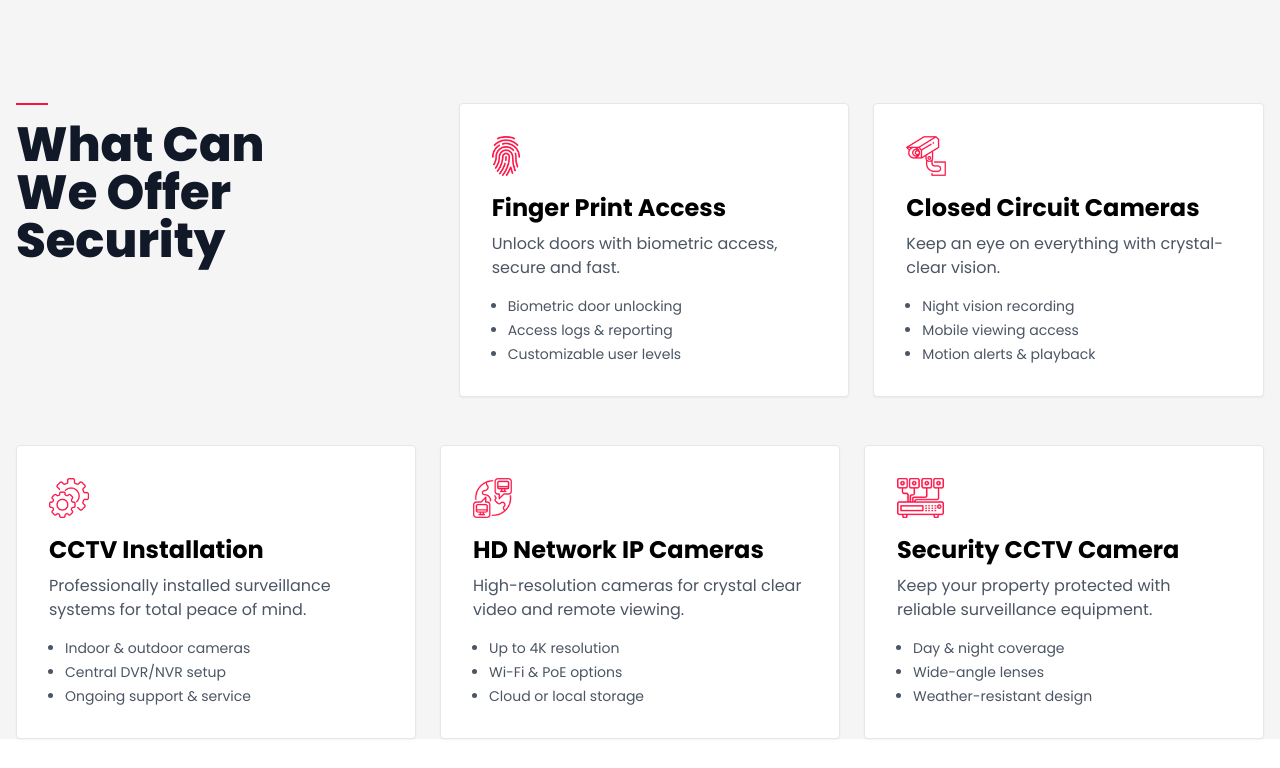
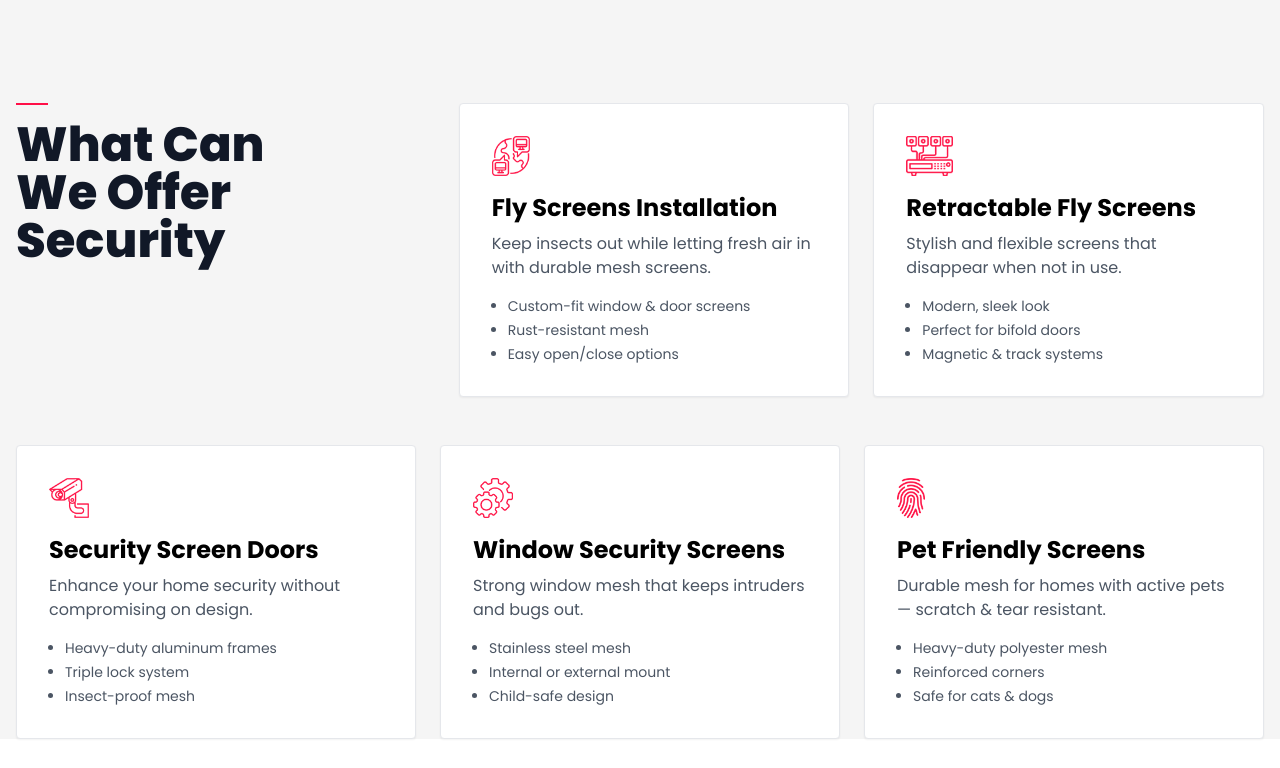
Before and after one commit to Ayush1169/evdt-project, a plain HTML site: page index.html in a window 1280 px wide. Shown: the part 1860-2628 px from the top of the page. Drawn offline with nearby package versions, Linux system fonts and the light colour scheme; grey boxes are pictures that could not be loaded.

Commit message:
Initial commit

```diff
--- a/index.html
+++ b/index.html
@@ -305,8 +305,9 @@
   </div>
 
   <!-- Overlapping Cards -->
-  <div class="sm:absolute sm:bottom-[-100px] sm:left-1/2 sm:transform sm:-translate-x-1/2 w-full max-w-6xl px-4 z-[3] mt-10 sm:mt-0">
+  <div class="sm:absolute sm:bottom-[-200px] sm:left-1/2 sm:transform sm:-translate-x-1/2 w-full max-w-6xl px-4 z-[3] mt-10 sm:mt-0">
     <div class="grid grid-cols-1 sm:grid-cols-2 md:grid-cols-3 gap-6">
+
 
       <!-- Card 1 -->
       <div class="bg-black/90 text-white p-6 rounded-lg shadow-2xl min-h-[260px] transition hover:scale-[1.02]">
@@ -320,13 +321,13 @@
           <span class="text-2xl font-bold text-white/20">01</span>
         </div>
         <p class="text-sm text-white/80">
-          -Stylish protection that lasts – Tough materials with modern designs to suit any home. <br>
+         -Engineered with heavy-duty steel or aluminium to provide high-level protection. <br>
+
+-Equipped with multi-point locking systems for maximum safety. <br>
+
+-Blends strong security with modern, aesthetic designs to suit your home style.
 
 
--Maximum security, minimal hassle – Keep your home safe without sacrificing style. <br>
-
-
--Custom-fit & professionally installed – Built for strength, installed for peace of mind.
         </p>
       </div>
 
@@ -342,11 +343,13 @@
           <span class="text-2xl font-bold text-white/20">02</span>
         </div>
         <p class="text-sm text-white/80">
-         -Clear views, complete protection – Reinforced screens that don’t block your outlook. <br>
+       -Designed with reinforced frames and impact-resistant glass to deter intruders. <br>
 
--Let the breeze in, keep threats out – Designed for airflow without compromising safety. <br>
+-Built-in locking mechanisms ensure safety without compromising ventilation. <br>
 
--Low-maintenance, high durability – Weather-resistant and built to last.
+-Offers a seamless look while adding an essential layer of security to your home.
+
+
         </p>
       </div>
 
@@ -362,13 +365,11 @@
           <span class="text-2xl font-bold text-white/20">03</span>
         </div>
         <p class="text-sm text-white/80">
-          -Breathe easy, bug-free living – Let the fresh air in while keeping insects out. <br>
+          -Effectively blocks insects and dust while allowing fresh airflow inside your home. <br>
 
+-Made from high-quality, rust-resistant mesh for long-lasting use. <br>
 
--Tailored to your home – Custom-fit to all window and door types. <br>
-
-
--Discreet but strong – Sleek look with tough mesh that stands up to daily use
+-Custom-designed to perfectly fit doors and windows of any size or shape.
         </p>
       </div>
 
@@ -480,27 +481,27 @@
 
       <!-- Right: Top Row Cards -->
       <div class="lg:w-2/3 w-full grid sm:grid-cols-2 gap-6">
-        <!-- Card 1 -->
+        <!-- Card 1: Fly Screens Installation -->
         <div class="group bg-white border p-8 rounded shadow-sm hover:shadow-lg hover:bg-[#222629] transform hover:-translate-y-1 hover:scale-105 transition-all duration-300 delay-100">
-          <img src="assets/icons/thumb-icon4.png" alt="Finger Print Access" class="h-10 mb-4" />
-          <h4 class="font-bold text-2xl mb-2 text-black group-hover:text-white">Finger Print Access</h4>
-          <p class="text-md text-gray-600 mb-4 group-hover:text-white">Unlock doors with biometric access, secure and fast.</p>
+          <img src="assets\icons\dont_know-icon7.png" alt="Fly Screens" class="h-10 mb-4" />
+          <h4 class="font-bold text-2xl mb-2 text-black group-hover:text-white">Fly Screens Installation</h4>
+          <p class="text-md text-gray-600 mb-4 group-hover:text-white">Keep insects out while letting fresh air in with durable mesh screens.</p>
           <ul class="list-disc ml-4 text-sm space-y-1 text-gray-600 group-hover:text-gray-300">
-            <li>Biometric door unlocking</li>
-            <li>Access logs & reporting</li>
-            <li>Customizable user levels</li>
+            <li>Custom-fit window & door screens</li>
+            <li>Rust-resistant mesh</li>
+            <li>Easy open/close options</li>
           </ul>
         </div>
 
-        <!-- Card 2 -->
+        <!-- Card 2: Retractable Fly Screens -->
         <div class="group bg-white border p-8 rounded shadow-sm hover:shadow-lg hover:bg-[#222629] transform hover:-translate-y-1 hover:scale-105 transition-all duration-300 delay-100">
-          <img src="assets/icons/camera-icon5.png" alt="Closed Circuit Cameras" class="h-10 mb-4" />
-          <h4 class="font-bold text-2xl mb-2 text-black group-hover:text-white">Closed Circuit Cameras</h4>
-          <p class="text-md text-gray-600 mb-4 group-hover:text-white">Keep an eye on everything with crystal-clear vision.</p>
+          <img src="assets\icons\computer.png" alt="Retractable Fly Screens" class="h-10 mb-4" />
+          <h4 class="font-bold text-2xl mb-2 text-black group-hover:text-white">Retractable Fly Screens</h4>
+          <p class="text-md text-gray-600 mb-4 group-hover:text-white">Stylish and flexible screens that disappear when not in use.</p>
           <ul class="list-disc ml-4 text-sm space-y-1 text-gray-600 group-hover:text-gray-300">
-            <li>Night vision recording</li>
-            <li>Mobile viewing access</li>
-            <li>Motion alerts & playback</li>
+            <li>Modern, sleek look</li>
+            <li>Perfect for bifold doors</li>
+            <li>Magnetic & track systems</li>
           </ul>
         </div>
       </div>
@@ -508,44 +509,45 @@
 
     <!-- Bottom Row Cards -->
     <div class="mt-12 grid grid-cols-1 sm:grid-cols-2 lg:grid-cols-3 gap-6">
-      <!-- Card 3 -->
+      <!-- Card 3: Security Screen Doors -->
       <div class="group bg-white border p-8 rounded shadow-sm hover:shadow-lg hover:bg-[#222629] transform hover:-translate-y-1 hover:scale-105 transition-all duration-300 delay-100">
-        <img src="assets/icons/setting-icon6.png" alt="CCTV Installation" class="h-10 mb-4" />
-        <h4 class="font-bold text-2xl mb-2 text-black group-hover:text-white">CCTV Installation</h4>
-        <p class="text-md text-gray-600 mb-4 group-hover:text-white">Professionally installed surveillance systems for total peace of mind.</p>
+        <img src="assets\icons\camera-icon5.png" alt="Security Doors" class="h-10 mb-4" />
+        <h4 class="font-bold text-2xl mb-2 text-black group-hover:text-white">Security Screen Doors</h4>
+        <p class="text-md text-gray-600 mb-4 group-hover:text-white">Enhance your home security without compromising on design.</p>
         <ul class="list-disc ml-4 text-sm space-y-1 text-gray-600 group-hover:text-gray-300">
-          <li>Indoor & outdoor cameras</li>
-          <li>Central DVR/NVR setup</li>
-          <li>Ongoing support & service</li>
+          <li>Heavy-duty aluminum frames</li>
+          <li>Triple lock system</li>
+          <li>Insect-proof mesh</li>
         </ul>
       </div>
 
-      <!-- Card 4 -->
+      <!-- Card 4: Window Security Screens -->
       <div class="group bg-white border p-8 rounded shadow-sm hover:shadow-lg hover:bg-[#222629] transform hover:-translate-y-1 hover:scale-105 transition-all duration-300 delay-100">
-        <img src="assets/icons/dont_know-icon7.png" alt="HD Network IP Cameras" class="h-10 mb-4" />
-        <h4 class="font-bold text-2xl mb-2 text-black group-hover:text-white">HD Network IP Cameras</h4>
-        <p class="text-md text-gray-600 mb-4 group-hover:text-white">High-resolution cameras for crystal clear video and remote viewing.</p>
+        <img src="assets\icons\setting-icon6.png" alt="Security Windows" class="h-10 mb-4" />
+        <h4 class="font-bold text-2xl mb-2 text-black group-hover:text-white">Window Security Screens</h4>
+        <p class="text-md text-gray-600 mb-4 group-hover:text-white">Strong window mesh that keeps intruders and bugs out.</p>
         <ul class="list-disc ml-4 text-sm space-y-1 text-gray-600 group-hover:text-gray-300">
-          <li>Up to 4K resolution</li>
-          <li>Wi-Fi & PoE options</li>
-          <li>Cloud or local storage</li>
+          <li>Stainless steel mesh</li>
+          <li>Internal or external mount</li>
+          <li>Child-safe design</li>
         </ul>
       </div>
 
-      <!-- Card 5 -->
+      <!-- Card 5: Pet-Friendly Screens -->
       <div class="group bg-white border p-8 rounded shadow-sm hover:shadow-lg hover:bg-[#222629] transform hover:-translate-y-1 hover:scale-105 transition-all duration-300 delay-100">
-        <img src="assets/icons/computer.png" alt="Security CCTV Camera" class="h-10 mb-4" />
-        <h4 class="font-bold text-2xl mb-2 text-black group-hover:text-white">Security CCTV Camera</h4>
-        <p class="text-md text-gray-600 mb-4 group-hover:text-white">Keep your property protected with reliable surveillance equipment.</p>
+        <img src="assets\icons\thumb-icon4.png" alt="Pet Friendly Screens" class="h-10 mb-4" />
+        <h4 class="font-bold text-2xl mb-2 text-black group-hover:text-white">Pet Friendly Screens</h4>
+        <p class="text-md text-gray-600 mb-4 group-hover:text-white">Durable mesh for homes with active pets — scratch & tear resistant.</p>
         <ul class="list-disc ml-4 text-sm space-y-1 text-gray-600 group-hover:text-gray-300">
-          <li>Day & night coverage</li>
-          <li>Wide-angle lenses</li>
-          <li>Weather-resistant design</li>
+          <li>Heavy-duty polyester mesh</li>
+          <li>Reinforced corners</li>
+          <li>Safe for cats & dogs</li>
         </ul>
       </div>
     </div>
   </div>
 </section>
+
 
 
 
@@ -806,7 +808,8 @@
         <img src="assets/logo/PA-Flyscreen-Logo-Extract.jpg" alt="Logo" class="w-130 h-10" />
       </div>
       <p class="text-sm text-gray-300 leading-relaxed mb-4">
-        We deliver cutting-edge security solutions crafted for your safety — from CCTV installations and biometric access control to complete smart automation. Experience peace of mind with technology that protects, detects, and supports around the clock.
+        Empowering Your Safety with Smart Security
+We specialize in delivering smart, reliable, and future-ready security solutions — including CCTV systems, biometric access, and full home or office automation. Our technology doesn’t just protect — it watches, responds, and reassures — 24/7.
       </p>
       <div class="flex space-x-4">
         <a href="https://www.facebook.com/people/PA-Flyscreens-Security-Doors/100076630375654/" class="w-10 h-10 rounded-xl bg-blue-700 flex items-center justify-center text-white hover:bg-[#FF0F47]">
@@ -976,7 +979,7 @@
         },
         {
           image: "https://lh3.googleusercontent.com/a-/ALV-UjUY8u2Yku1Ywz0BG6P4xPMiBKmD8yY2RjlCigbHgjsO5kvv4adMYQ=s120-c-rp-mo-s56-ba3-br100",
-          text: "“Praesent nec ligula id felis dictum accumsan non id dolor. Cras porta lectus...”",
+          text: "“Thank you so much, Pedro for you quick and efficient service. Pedro came over to take measurements of my windows (6 awning windows) yesterday since I wanted to get flatscreens installed. 24 hours later, he installed them. They are of excellent quality and it doesn’t even look like I have fly screens installed.Thank you so much, Pedro.I have attached a before and after photo and you cannot even tell that there is a fly screen there. The third photo is a close up of the flyscreen.”",
           name: "Lisa Wong",
           role: "Business Partner",
         },
```
Also changed, not shown: assets/logo/f881ed8b-e142-4c7b-8036-45e74fd187e1.png (added).
